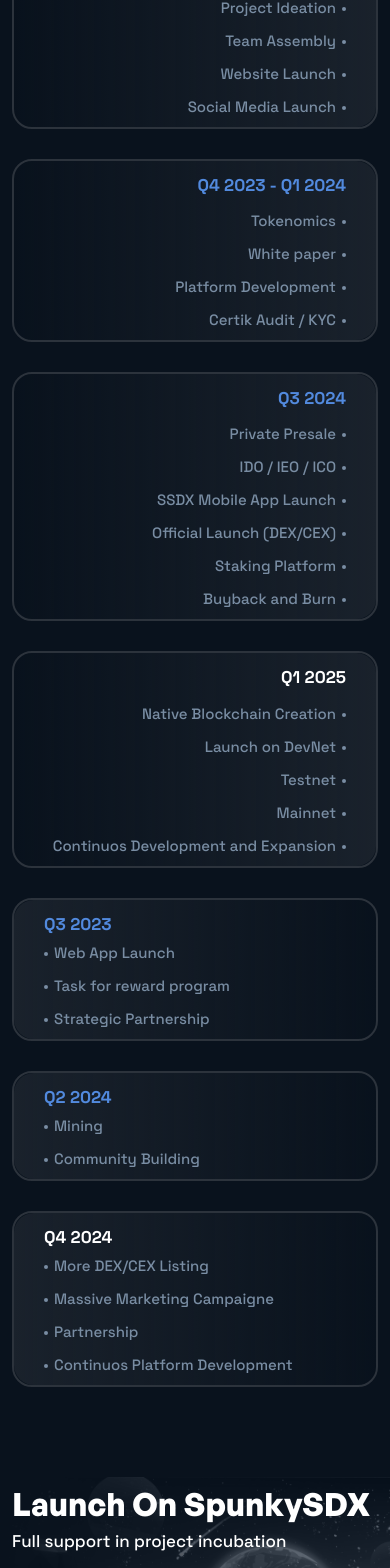
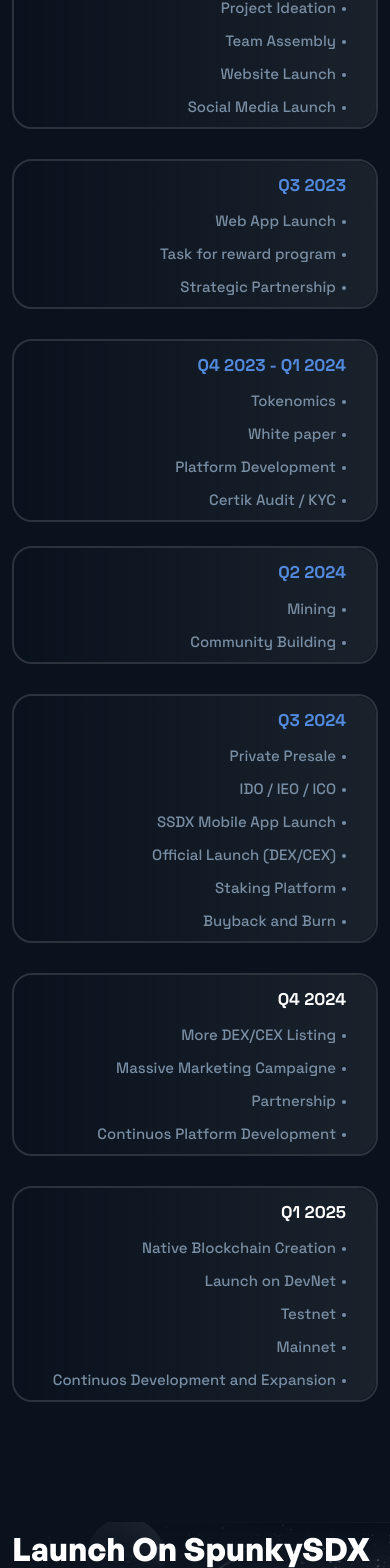
Before and after one commit to WisdomAyo/SpunkySDX-new-App, a Next.js app: page /roadmap in a window 390 px wide. Shown: the part 429-1997 px from the top of the page. Built offline with nearby package versions, Linux system fonts and the light colour scheme.

Commit message:
final commit

```diff
--- a/app/roadmap/page.js
+++ b/app/roadmap/page.js
@@ -13,7 +13,7 @@
 
                             <div className="row">
 
-                                <div className="col-md-12">
+                            <div className="col-md-12">
                                     <div className="roadmap-wrapper-style2" data-aos="fade-up" data-aos-duration={1200}>
                                         <div className="left">
                                             <div className="roadmap-box-style active">
@@ -30,6 +30,22 @@
                                                     </ul>
                                                 </div>
                                             </div>
+
+                                            <div className="roadmap-box-style active d-lg-none">
+                                                <div className="icon">
+                                                    <img src="/assets/images/common/down.svg" alt="" />
+                                                </div>
+
+                                                <div className="content">
+                                                    <h6 className="date">Q3 2023</h6>
+                                                    <ul>
+                                                        <li>Web App Launch</li>
+                                                        <li>Task for reward program</li>
+                                                        <li>Strategic Partnership</li>
+                                                    </ul>
+                                                </div>
+                                            </div>
+
                                             <div className="roadmap-box-style active">
                                                 <div className="icon">
                                                     <img src="/assets/images/common/down.svg" alt="" />
@@ -44,6 +60,21 @@
                                                         <li>Certik Audit / KYC</li>
                                                     </ul>
                                                 </div>
+
+                                                <div className="roadmap-box-style active d-lg-none pt-4">
+                                                <div className="icon">
+                                                    <img src="/assets/images/common/down.svg" alt="" />
+                                                </div>
+
+
+                                                <div className="content">
+                                                    <h6 className="date">Q2 2024</h6>
+                                                    <ul>
+                                                        <li>Mining </li>
+                                                        <li>Community Building</li>
+                                                    </ul>
+                                                </div>
+                                            </div>
 
                                             </div>
                                             <div className="roadmap-box-style active">
@@ -63,6 +94,23 @@
                                                 </div>
 
                                             </div>
+
+                                            <div className="roadmap-box-style d-lg-none">
+                                                <div className="icon">
+                                                    <img src="/assets/images/common/down.svg" alt="" />
+                                                </div>
+
+                                                <div className="content">
+                                                    <h6 className="date">Q4 2024</h6>
+                                                    <ul>
+                                                        <li>More DEX/CEX Listing</li>
+                                                        <li>Massive Marketing Campaigne</li>
+                                                        <li>Partnership</li>
+                                                        <li>Continuos Platform Development</li>
+                                                    </ul>
+                                                </div>
+                                            </div>
+
                                             <div className="roadmap-box-style">
                                                 <div className="icon">
                                                     <img src="/assets/images/common/down.svg" alt="" />
@@ -81,7 +129,7 @@
                                             </div>
                                         </div>
                                         <div className="right">
-                                            <div className="roadmap-box-style active">
+                                            <div className="roadmap-box-style active d-none d-md-block">
                                                 <div className="icon">
                                                     <img src="/assets/images/common/down.svg" alt="" />
                                                 </div>
@@ -95,7 +143,9 @@
                                                     </ul>
                                                 </div>
                                             </div>
-                                            <div className="roadmap-box-style active">
+
+
+                                            <div className="roadmap-box-style active d-none d-md-block">
                                                 <div className="icon">
                                                     <img src="/assets/images/common/down.svg" alt="" />
                                                 </div>
@@ -109,7 +159,7 @@
                                                     </ul>
                                                 </div>
                                             </div>
-                                            <div className="roadmap-box-style">
+                                            <div className="roadmap-box-style d-none d-md-block">
                                                 <div className="icon">
                                                     <img src="/assets/images/common/down.svg" alt="" />
                                                 </div>
--- a/app/whitepaper/page.js
+++ b/app/whitepaper/page.js
@@ -217,10 +217,10 @@
                                             distributed to ensure the success of the project:</p>
                                             <ul>
                                                 <li>
-                                                    <span>Thirty percent (15%) for presale. </span>
+                                                    <span>Thirty percent (30%) for presale. </span>
                                                 </li>
                                                 <li>
-                                                    <span>Fifteen percent (30%) for Staking and Ecosystem development. </span>
+                                                    <span>Fifteen percent (15%) for Staking and Ecosystem development. </span>
                                                 </li>
                                                 <li>
                                                     <span>Thirty percent (30%) for Liquidity. </span>
```
Also changed, not shown: components/sections/Roadmap1.js (+47 -11 lines), 1 other file (tests, documents, lock files or other folders).
